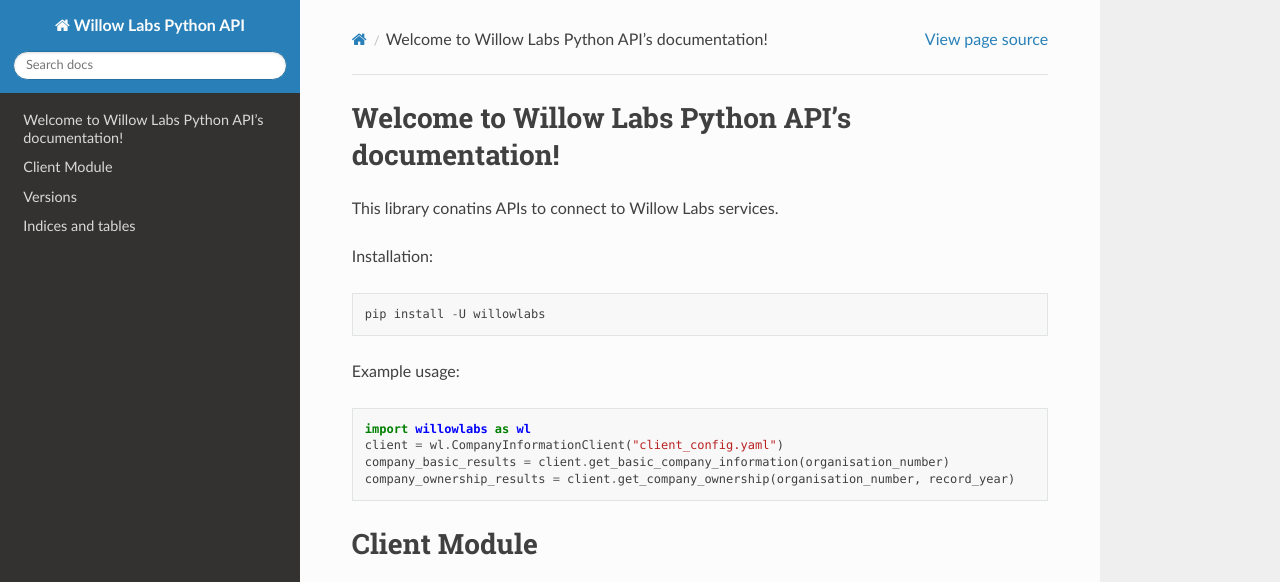
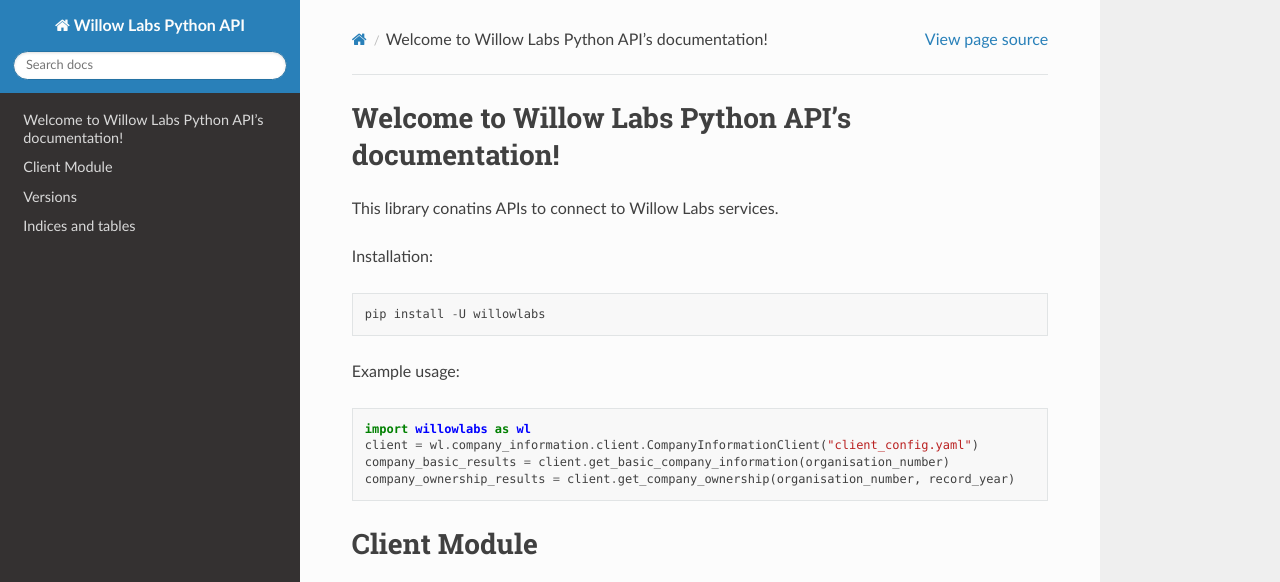
Before and after one commit to willowlabs/willowlabs-apis-python, a Sphinx documentation site: the page built from docs/index.rst, in a window 1280 px wide and 1082 px high, cut to the strip 0-582 px from the top of the window. Built offline with Sphinx 7.4.7 and the Read the Docs theme 2.0.0, drawn with Linux system fonts in a browser that asks for light colours.

Commit message:
fixing example in documentation

```diff
--- a/docs/index.rst
+++ b/docs/index.rst
@@ -21,7 +21,7 @@
 .. code-block:: python
 
    import willowlabs as wl
-   client = wl.CompanyInformationClient("client_config.yaml")
+   client = wl.company_information.client.CompanyInformationClient("client_config.yaml")
    company_basic_results = client.get_basic_company_information(organisation_number)
    company_ownership_results = client.get_company_ownership(organisation_number, record_year)
 
```
